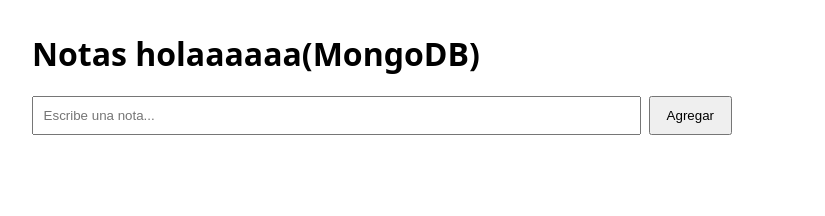
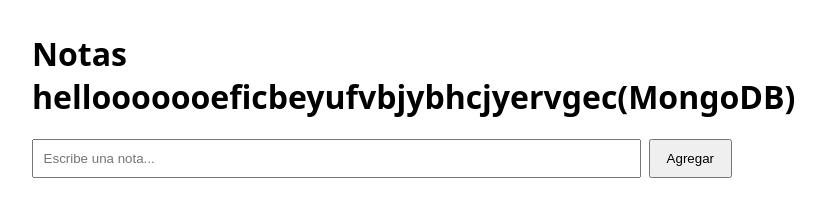
Before and after one commit to EcsonLumbreras1/miapp, a website: page public/index.html in a window 1280 px wide. Shown: the whole page, without its empty margins (0-825 px from the left). Drawn offline with Linux system fonts and the light colour scheme; no server answers.

Commit message:
Cambio Index

```diff
--- a/public/index.html
+++ b/public/index.html
@@ -13,7 +13,7 @@
   </style>
 </head>
 <body>
-  <h1>Notas holaaaaaa(MongoDB)</h1>
+  <h1>Notas hellooooooeficbeyufvbjybhcjyervgec(MongoDB)</h1>
 
   <form id="f">
     <input id="t" placeholder="Escribe una nota..." />
```
